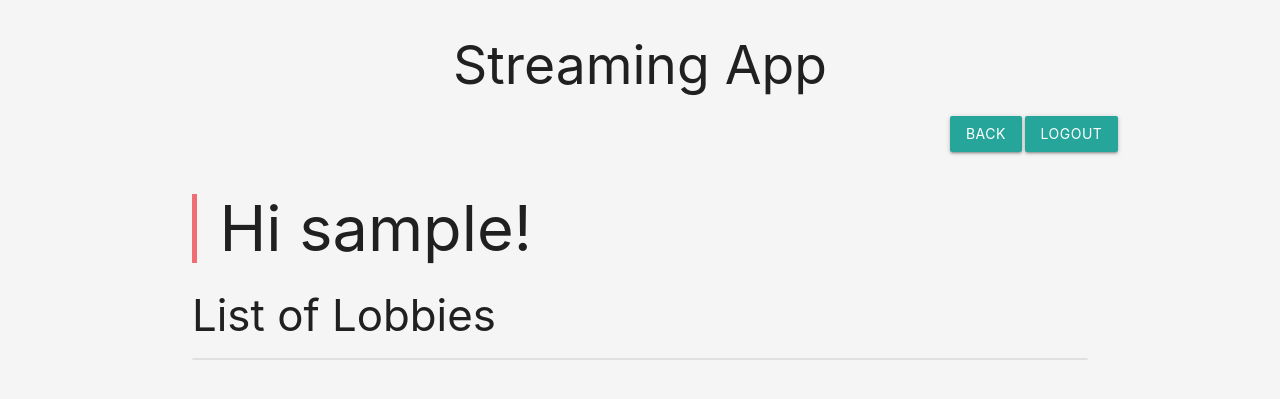
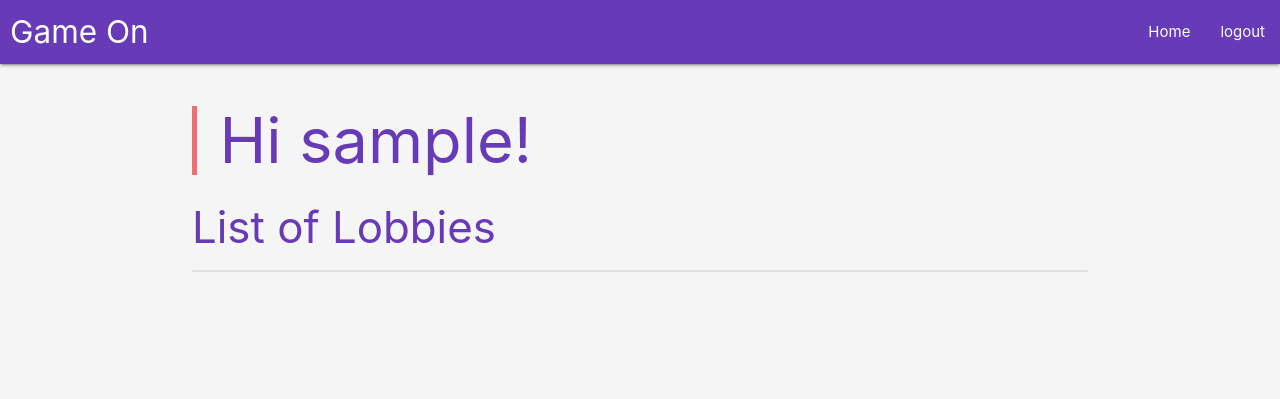
Before and after one commit to ethanray123/TeamFeels-Version1, a Django app: template stream/templates/home.html in a window 1280 px wide. Shown: the top 399 px of the page. Run offline with Django 3.2, Linux system fonts and the light colour scheme; the template is opened without the code that fills it, so the values that code supplies are empty; the visitor is signed in with stand-in values (Sample User, id 1).

Commit message:
changed ui

```diff
--- a/stream/static/stream/base.css
+++ b/stream/static/stream/base.css
@@ -11,3 +11,7 @@ h5
 {
 	font-weight: 400;
 }
+
+nav .brand-logo {
+    padding-left: 10px;
+}
--- a/stream/templates/base.html
+++ b/stream/templates/base.html
@@ -14,20 +14,26 @@
 </head>
 <body>
 	<main>
-	<header class="container center-align">
-		<h2>Streaming App</h2>
-	</header>
+
+
+	<!-- <header class="container center-align">
+		<h2 class="deep-purple-text">Streaming App</h2>
+	</header> -->
+
+	{% if user.is_authenticated %}
+	<div>
+		<nav>
+			<div class="nav-wrapper deep-purple">
+				<a href="{% url 'home' %}" class="brand-logo">Game On</a>
+				<ul id="nav-mobile" class="right hide-on-med-and-down">
+					<li><a href="{% url 'home' %}">Home</a></li>
+					<li><a href="{% url 'logout' %}">logout</a></li>
+				</ul>
+			</div>
+		</nav>
+	</div>
+	{% endif %}
 	<div class="container">
-		{% if user.is_authenticated %}
-		<div class="row">
-			<div class="col s1 offset-s10">
-				<a href="{% url 'home' %}" class="btn">Back</a>
-			</div>
-			<div class="col s1">
-				<a href="{% url 'logout' %}" class="btn">logout</a>
-			</div>
-		</div>
-		{% endif %}
 		{% block content %}
 		{% endblock content %}
 		<br>
--- a/stream/templates/home.html
+++ b/stream/templates/home.html
@@ -1,11 +1,11 @@
 {% extends 'base.html' %}
 {% load static %}
 
-{% block title %}Home{% endblock %}
+{% block title %}Game On - Home{% endblock %}
 
 {% block content %}
 	{% if user.is_authenticated %}
-	    <blockquote><h1>Hi {{ user.username }}! </h1></blockquote>
+	    <blockquote class="deep-purple-text"><h1>Hi {{ user.username }}! </h1></blockquote>
 	    {% if notifications %}
 		    <h2>Notifications</h2>
 		    <ul id="notif_id" class="collection">
@@ -15,7 +15,7 @@
 		    </ul>
 			<a style="font-size: 14px" id="see_more">See More...</a>
 		{% endif %}
-		<h3>List of Lobbies</h3>
+		<h3 class="deep-purple-text">List of Lobbies</h3>
 		<ul class="collection">
 			{% for lobby in lobbies %}
 			<li class="collection-item">
@@ -30,6 +30,6 @@
 		<br><br>
 	{% else %}
 		<h3>You are not logged in...</h3>
-    	<a href="{% url 'login' %}" class="btn">login</a>
+    	<a href="{% url 'login' %}" class="btn deep-purple">login</a>
   	{% endif %}
 {% endblock content %}
--- a/stream/templates/registration/login.html
+++ b/stream/templates/registration/login.html
@@ -8,11 +8,11 @@
 <h3>You are already logged in</h3>
 <a href="{% url 'home' %}">Home</a>
 {% else %}
-<h2>Login</h2>
+<h2 class="deep-purple-text">Login</h2>
 <form method="post">
 	{% csrf_token %}
 	{{ form.as_p }}
-	<button class="btn" type="submit">Login</button>
+	<button class="btn deep-purple" type="submit">Login</button>
 </form>
 <h4>Dont have an account?</h4><a href="{% url 'stream:register' %}">Register</a>
 {% endif %}
--- a/stream/templates/stream/lobby.html
+++ b/stream/templates/stream/lobby.html
@@ -11,7 +11,7 @@
         <p><strong>{{ error_message }}</strong></p>
         {% endif %}
         {% if lobby %}
-        <h3>Live now in {{lobby}}</h3>
+        <h3 class="deep-purple-text">Live now in {{lobby}}</h3>
         <div class="row">
         <ul class="collection">
             <li class="collection-item col m4">
@@ -24,10 +24,10 @@
                             <img class="thumbnail" src="{{stream.thumbnail.url}}">
                             <br>
                             {% if stream.streamers.user.id != request.user.id%}
-                            <a href="{% url 'stream:subscribe' stream.streamers.id lobby.id %}" class="btn"><i class="tiny material-icons">star</i></a>
+                            <a href="{% url 'stream:subscribe' stream.streamers.id lobby.id %}" class="btn-floating yellow darken-3"><i class="tiny material-icons">star</i></a>
                             {% endif %}
                             {% if lobby.owner == request.user %}
-                                <a href="" class="btn"><i class="tiny material-icons">edit</i></a>
+                                <a href="" class="btn-floating blue"><i class="tiny material-icons">edit</i></a>
                             {% endif %}
                         </li>
                         <br>
--- a/stream/templates/stream/registration_form.html
+++ b/stream/templates/stream/registration_form.html
@@ -13,7 +13,7 @@
 		<div id="register" class="col s3">
 			<div class="col s12 m12 l6">
         <div class="card-panel">
-          <h4 class="header2">Register</h4>
+          <h4 class="header2 deep-purple-text">Register</h4>
             <div class="row">
               <form class="col s12" action="" method="post" enctype="multipart/form-data">
 								{% csrf_token %}
@@ -22,7 +22,7 @@
               	<div class="form-group">
               		<div class="row">
                     <div class="input-field col s12">
-                      <button class="btn cyan waves-effect waves-light right" type="submit" name="action">Submit
+                      <button class="btn waves-effect waves-light right deep-purple" type="submit" name="action"><i class="material-icons right">send</i>Submit
                         <i class="mdi-content-send center"></i>
                       </button>
                     </div>
```
Also changed, not shown: stream/templates/stream/subscribe.html (deleted, +0 -18 lines), media/stream/static/images/l1_48JsGKs.jpeg (added), media/stream/static/images/t1_OUCxG6F.jpg (added), media/stream/static/images/t1_OUCxG6F_vlcpB5F.jpg (added), media/stream/static/images/t2_IUacKnO.jpg (added).
